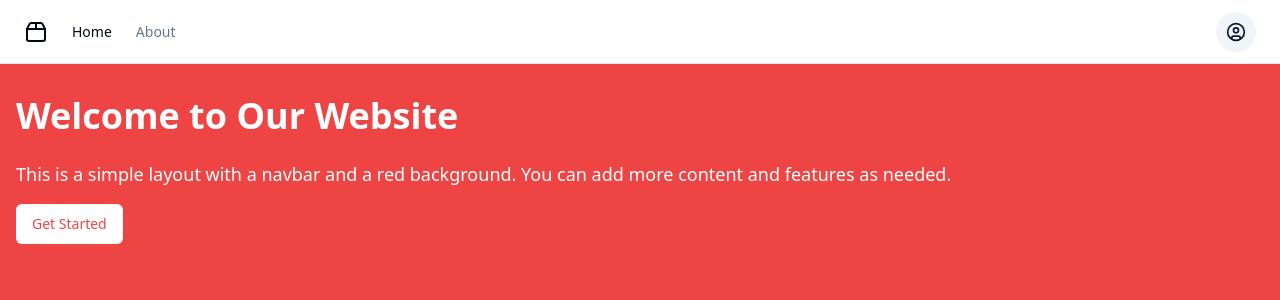
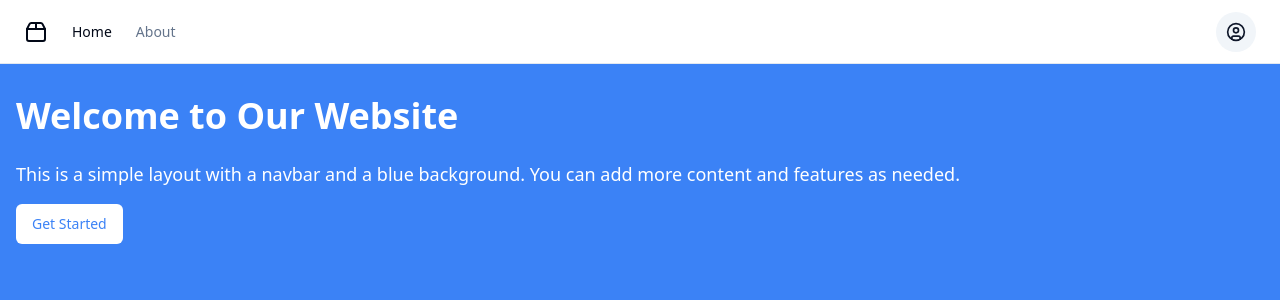
Before and after one commit to GPT-Engineer-App-Dev/simple-navbar-nest, a React (Vite) app: page / in a window 1280 px wide. Shown: the top 300 px of the page. Built offline with nearby package versions, Linux system fonts and the light colour scheme.

Commit message:
GPT Engineer Update [skip gpt_engineer]

```diff
--- a/src/pages/Index.jsx
+++ b/src/pages/Index.jsx
@@ -2,13 +2,13 @@ import { Button } from "@/components/ui/button";
 
 const Index = () => {
   return (
-    <div className="min-h-screen bg-red-500">
+    <div className="min-h-screen bg-blue-500">
       <div className="container mx-auto px-4 py-8">
         <h1 className="text-4xl font-bold mb-6 text-white">Welcome to Our Website</h1>
         <p className="text-lg mb-4 text-white">
-          This is a simple layout with a navbar and a red background. You can add more content and features as needed.
+          This is a simple layout with a navbar and a blue background. You can add more content and features as needed.
         </p>
-        <Button className="bg-white text-red-500 hover:bg-red-100">Get Started</Button>
+        <Button className="bg-white text-blue-500 hover:bg-blue-100">Get Started</Button>
       </div>
     </div>
   );
```
